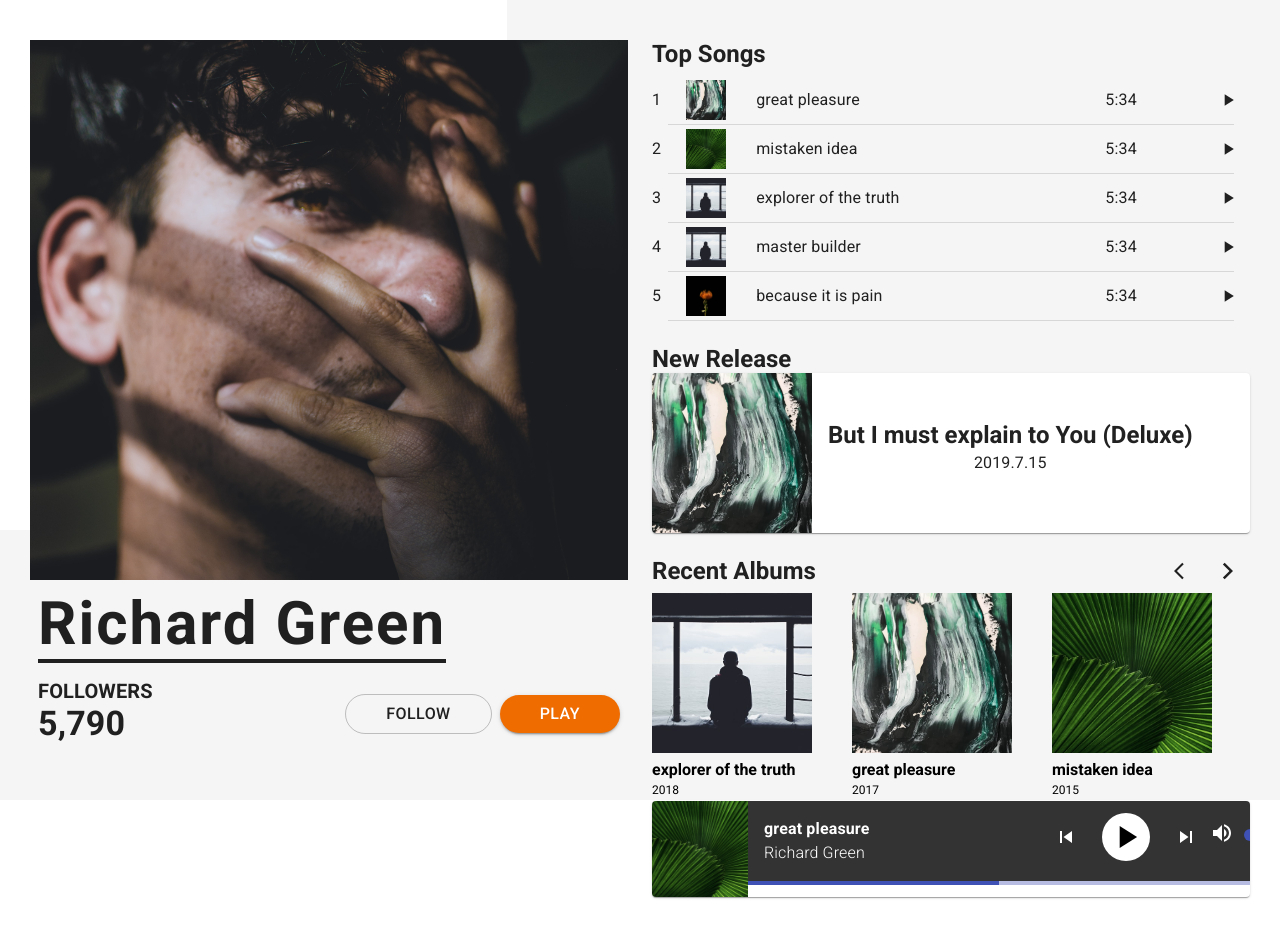
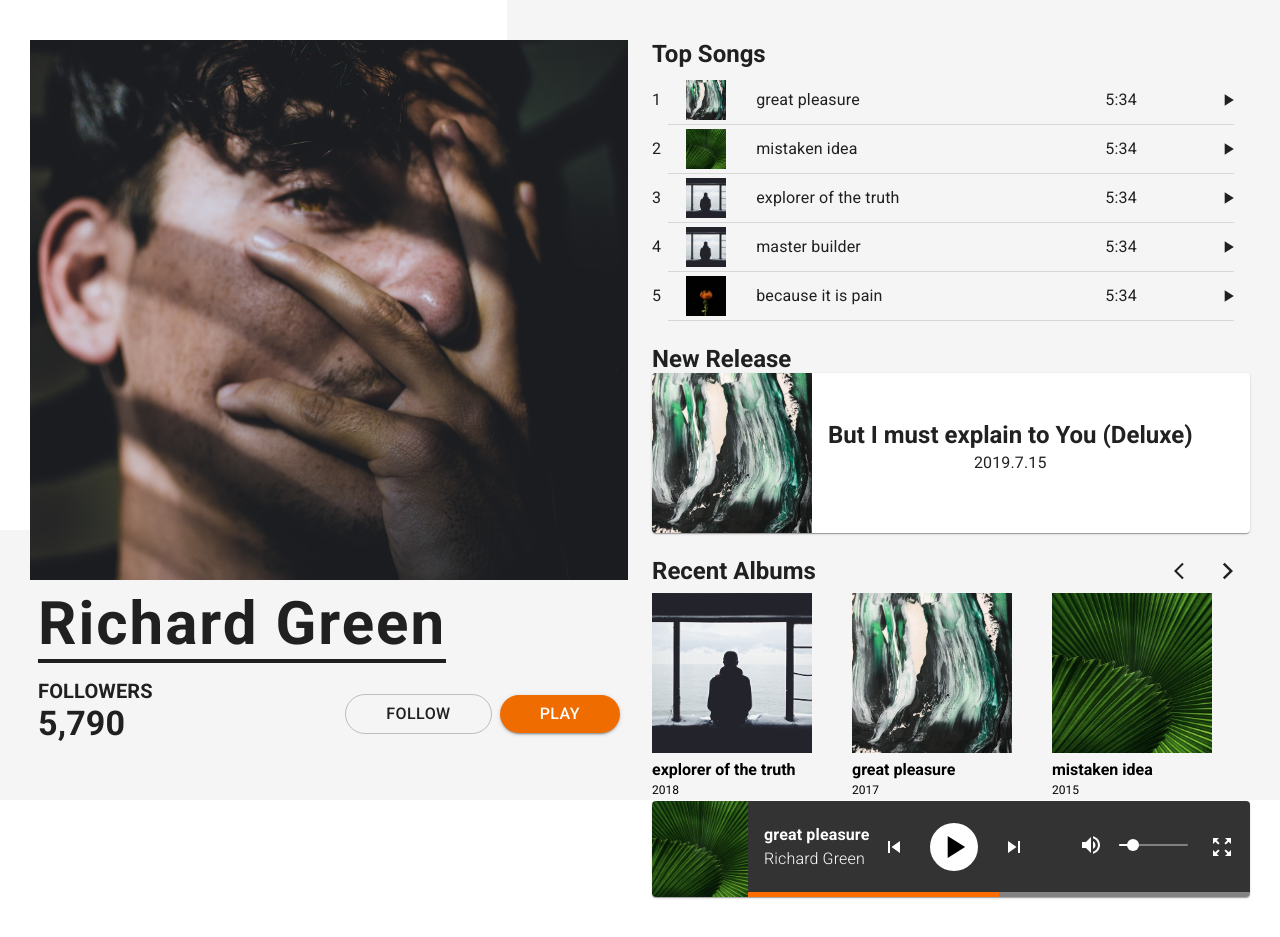
Before and after one commit to diddy032/react-player, a React (Create React App) app: page / in a window 1280 px wide. Built offline with nearby package versions, Linux system fonts and the light colour scheme.

Commit message:
audioBar ui finish

```diff
--- a/package.json
+++ b/package.json
@@ -8,6 +8,7 @@
     "@testing-library/jest-dom": "^5.14.1",
     "@testing-library/react": "^11.2.7",
     "@testing-library/user-event": "^12.8.3",
+    "clsx": "^1.1.1",
     "react": "^17.0.2",
     "react-dom": "^17.0.2",
     "react-h5-audio-player": "^3.7.1",
--- a/src/components/audioBar.js
+++ b/src/components/audioBar.js
@@ -1,5 +1,7 @@
+import clsx from "clsx";
 import AudioPlayer from "react-h5-audio-player";
 import "react-h5-audio-player/lib/styles.css";
+import PropTypes from "prop-types";
 
 import { makeStyles, useTheme } from "@material-ui/core/styles";
 import Container from "@material-ui/core/Container";
@@ -14,34 +16,36 @@ import Typography from "@material-ui/core/Typography";
 import SkipPreviousIcon from "@material-ui/icons/SkipPrevious";
 import PlayArrowIcon from "@material-ui/icons/PlayArrow";
 import SkipNextIcon from "@material-ui/icons/SkipNext";
+import ZoomOutMapIcon from "@material-ui/icons/ZoomOutMap";
 import LinearProgress from "@material-ui/core/LinearProgress";
 import Grid from "@material-ui/core/Grid";
 import Slider from "@material-ui/core/Slider";
 import VolumeUp from "@material-ui/icons/VolumeUp";
+import Tooltip from "@material-ui/core/Tooltip";
 
 const useStyles = makeStyles((theme) => ({
   root: {
     display: "flex",
   },
   details: {
+    padding: theme.spacing(1.2, 2),
     display: "flex",
     flexDirection: "row",
     backgroundColor: "rgba(0 ,0 ,0 , 0.8)",
     color: "#fff",
   },
   content: {
-    flex: "1 0 auto",
+    padding: "0",
+    height: "fit-content",
+    margin: "auto",
+    // flex: "1 0 auto",
   },
   cover: {
     width: "96px",
     height: "96px",
   },
-  controls: {
-    display: "flex",
-    alignItems: "center",
-    paddingLeft: theme.spacing(1),
-    paddingBottom: theme.spacing(1),
-  },
+  // controls: {
+  // },
   playIcon: {
     height: 38,
     width: 38,
@@ -50,8 +54,20 @@ const useStyles = makeStyles((theme) => ({
     background: "#fff",
     borderRadius: "50%",
   },
-  musicBtn: {
+  audioBarColor: {
     color: "#fff",
+  },
+  zoomOutIcon: {
+    paddingRight: "0",
+  },
+  musicProgress: {
+    height: "5px",
+  },
+  progressColorPrimary: {
+    backgroundColor: "rgba(255, 255, 255, 0.1)",
+  },
+  progressColorBar: {
+    backgroundColor: "#FF6C00",
   },
 }));
 
@@ -79,10 +95,15 @@ export default function AudioBar() {
                 </Box>
               </Typography>
             </CardContent>
-            <div className={classes.controls}>
+            <Box
+              display="flex"
+              alignItems="center"
+              flex="auto"
+              // className={classes.controls}
+            >
               <IconButton
                 aria-label="previous"
-                classes={{ root: classes.musicBtn }}
+                classes={{ root: classes.audioBarColor }}
               >
                 {theme.direction === "rtl" ? (
                   <SkipNextIcon />
@@ -95,7 +116,7 @@ export default function AudioBar() {
               </IconButton>
               <IconButton
                 aria-label="next"
-                classes={{ root: classes.musicBtn }}
+                classes={{ root: classes.audioBarColor }}
               >
                 {theme.direction === "rtl" ? (
                   <SkipPreviousIcon />
@@ -103,19 +124,48 @@ export default function AudioBar() {
                   <SkipNextIcon />
                 )}
               </IconButton>
-              <Box>
-                <Grid container spacing={2}>
+              {/* 聲音大小 */}
+              <Box width="30%" maxWidth="150px" ml="auto" mr="10px">
+                <Grid container spacing={2} alignItems="center">
                   <Grid item>
                     <VolumeUp />
                   </Grid>
-                  <Grid item>
-                    <Slider aria-labelledby="input-slider" />
+                  <Grid item xs>
+                    <Slider
+                      ValueLabelComponent={ValueLabelComponent}
+                      aria-labelledby="input-slider"
+                      defaultValue={20}
+                      classes={{
+                        root: classes.audioBarColor,
+                      }}
+                    />
                   </Grid>
                 </Grid>
               </Box>
-            </div>
+
+              {/* 放大播放器畫面 */}
+              <IconButton
+                p="0"
+                aria-label="ZoomOutPlayer"
+                classes={{
+                  root: clsx(classes.audioBarColor, classes.zoomOutIcon),
+                }}
+              >
+                <ZoomOutMapIcon />
+              </IconButton>
+            </Box>
           </div>
-          <MusicProgress variant="determinate" value={50} />
+
+          {/* 音樂進度軸 */}
+          <MusicProgress
+            variant="determinate"
+            value={50}
+            classes={{
+              root: classes.musicProgress,
+              colorPrimary: classes.progressColorPrimary,
+              barColorPrimary: classes.progressColorBar,
+            }}
+          />
         </div>
       </Card>
       {/* <Box component="div" bgcolor="text.primary" color="background.paper">
@@ -132,10 +182,26 @@ export default function AudioBar() {
 
 function MusicProgress(props) {
   return (
-    <Box display="flex" alignItems="center">
+    <Box display="flex" alignItems="center" bgcolor="text.secondary">
       <Box width="100%">
         <LinearProgress variant="determinate" {...props} />
       </Box>
     </Box>
   );
 }
+
+function ValueLabelComponent(props) {
+  const { children, open, value } = props;
+
+  return (
+    <Tooltip open={open} enterTouchDelay={0} placement="top" title={value}>
+      {children}
+    </Tooltip>
+  );
+}
+
+ValueLabelComponent.propTypes = {
+  children: PropTypes.element.isRequired,
+  open: PropTypes.bool.isRequired,
+  value: PropTypes.number.isRequired,
+};
```
Also changed, not shown: 1 other file (tests, documents, lock files or other folders).
